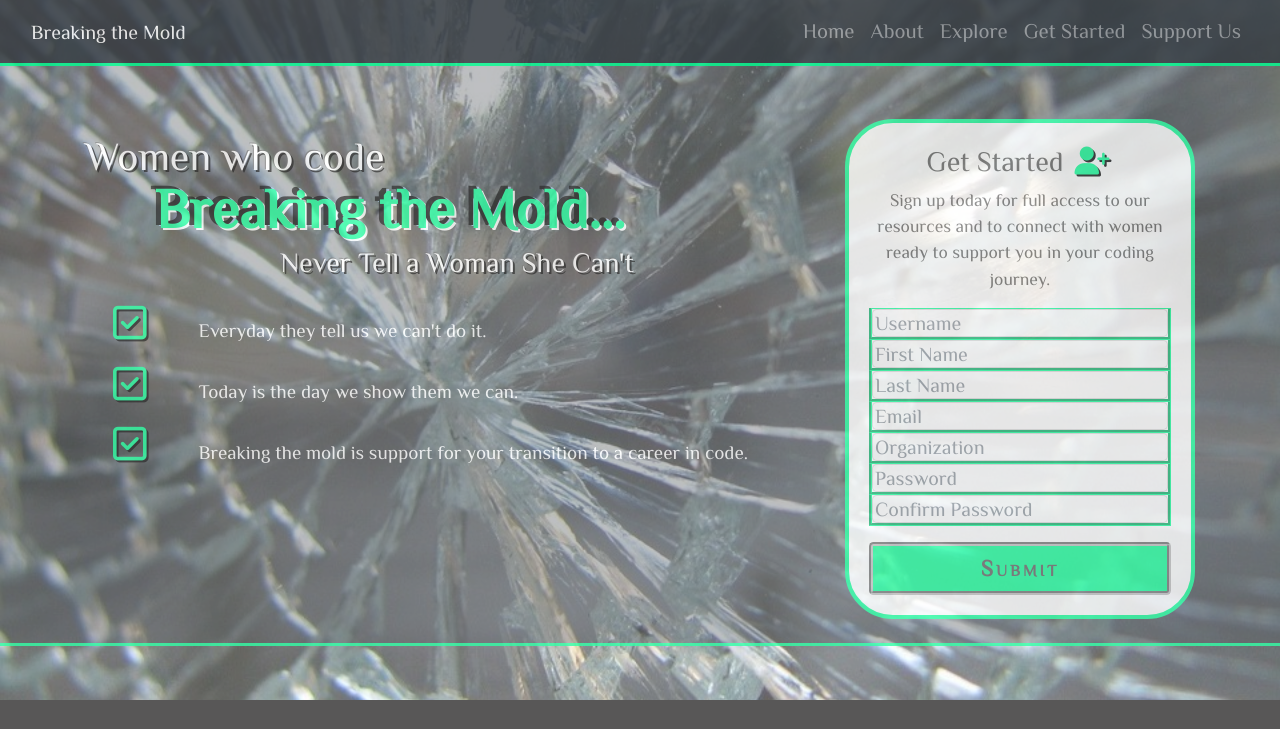
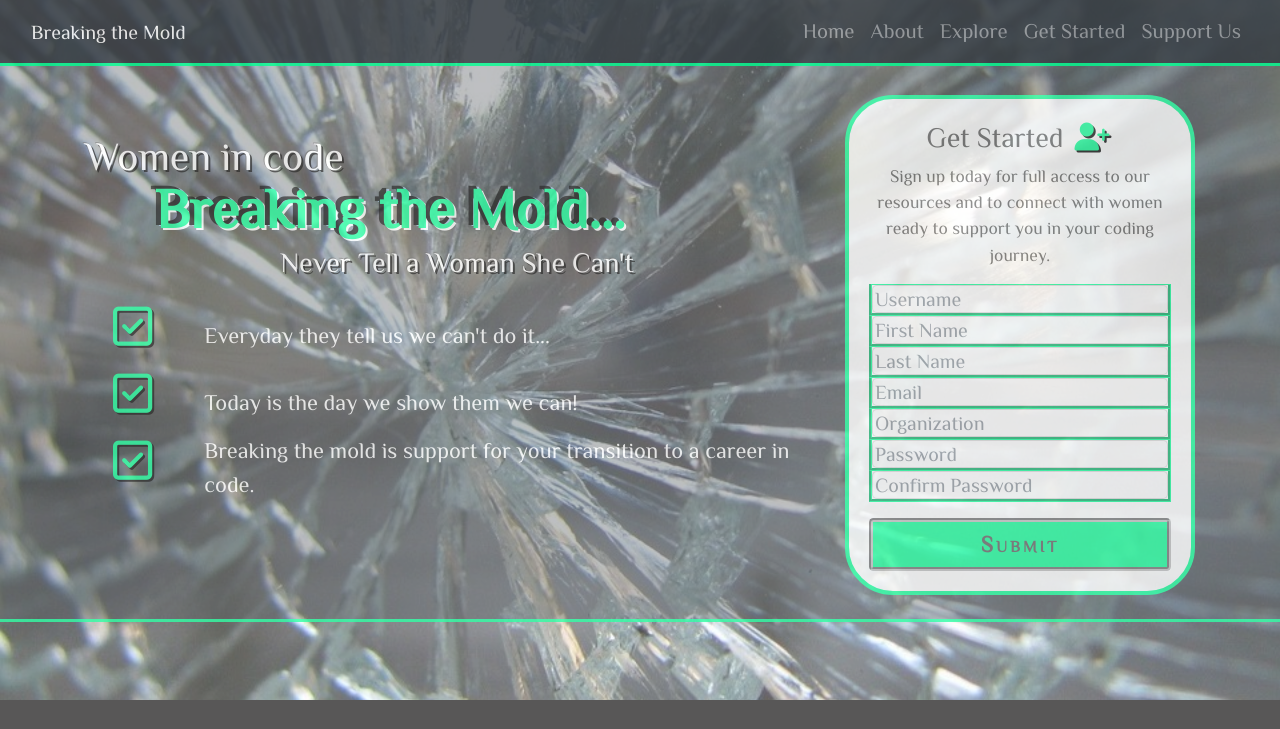
Before and after one commit to Breaking-the-Mold/Breaking_the_Mold, a website: page index.html in a window 1280 px wide. Shown: the top 729 px of the page. Drawn offline with nearby package versions, Linux system fonts and the light colour scheme; a web font is replaced by a local one.

Commit message:
Update placement of form/alter some wording

```diff
--- a/css/style.css
+++ b/css/style.css
@@ -40,7 +40,7 @@ text-shadow: -5px -3px black, 2px 2px #fff, -2px -2px #96B8DC
 }
 
 .p-4 {
-font-size: 1.2em;
+font-size: 1.4em;
 padding: 1.5rem !important;
 }
 
@@ -122,9 +122,10 @@ text-shadow: 2px 2px black;
 }
 
 .card-form {
-border: #00ff90 solid .3em;
-margin-bottom: 1.5em;
-border-radius: 3em;
+    border: #00ff90 solid .3em;
+    margin-bottom: 1.5em;
+    border-radius: 3em;
+	margin-top: -2.5em;
 }
 
 .card-form i {
--- a/index.html
+++ b/index.html
@@ -2,16 +2,35 @@
 <html  lang="en">
 
 <head>
+    <title>Breaking the Mold</title>
     <meta http-equiv="x-ua-compatible" content="ie=edge">
     <meta name="viewport" content="width=device-width, initial-scale=1.0" />
-    <link rel="stylesheet" href="./css/normalize.css">
+
+    <!-- Google Verification-->
+    <meta name="google-site-verification" content="1YmYIrDSVoCBuKiayblYickIeFiCkUxOaCnvKDh5FHM" />
+
+    <!-- Meta info-->
+    <meta name="description" content="Breaking the Mold: supporting women who transition to a career in Code">
+    <meta name="keywords" content="HTML, CSS, JavaScript, Freelance, CodeDaily, Women Code, Women in Code, Black Girls Code, NiKole Maxwell">
+    <meta name="author" content="NiKole Maxwell">
+
+    <!-- Normalize Browser -->
+    <link href="css/normalize.css" rel="stylesheet">
+
+    <!-- Import BootStrap -->
+    <link rel="stylesheet" href="https://maxcdn.bootstrapcdn.com/bootstrap/4.0.0-beta/css/bootstrap.min.css" integrity="sha384-/Y6pD6FV/Vv2HJnA6t+vslU6fwYXjCFtcEpHbNJ0lyAFsXTsjBbfaDjzALeQsN6M" crossorigin="anonymous">
+
+    <!-- Google Fonts -->
     <link href="https://fonts.googleapis.com/css?family=Forum|Glass+Antiqua|Iceland|Questrial|Quicksand|Rokkitt" rel="stylesheet">
     <link href="https://fonts.googleapis.com/css?family=Advent+Pro|Courgette|El+Messiri|Michroma|Orbitron" rel="stylesheet">
     <link href="https://fonts.googleapis.com/css?family=Philosopher" rel="stylesheet">
+
+    <!-- Import Font Awesome -->
     <script src="https://use.fontawesome.com/790469ea08.js"></script>
-    <link rel="stylesheet" href="https://maxcdn.bootstrapcdn.com/bootstrap/4.0.0-beta/css/bootstrap.min.css" integrity="sha384-/Y6pD6FV/Vv2HJnA6t+vslU6fwYXjCFtcEpHbNJ0lyAFsXTsjBbfaDjzALeQsN6M" crossorigin="anonymous">
+
+    <!-- Personal Stylesheet -->
     <link rel="stylesheet" href="./css/style.css">
-    <title>Breaking the Mold</title>
+
 </head>
 
 <!-- Body-->
@@ -58,7 +77,7 @@ Support Us </a>
                     <div class="container">
                         <div class="row">
                             <div class="col-sm-6 col-md-4 col-lg-8">
-                                <h1 id="header-title" class="display4"> Women who code<br> <strong>&nbsp; &nbsp;&nbsp; Breaking the Mold...</strong>
+                                <h1 id="header-title" class="display4"> Women in code<br> <strong>&nbsp; &nbsp;&nbsp; Breaking the Mold...</strong>
                                     <br>
                                     <h3 id="header-title-sub">
                                         <center>&nbsp;&nbsp;Never Tell a Woman She Can't</center>
@@ -69,7 +88,7 @@ Support Us </a>
                                         </div>
 
                                         <div class="p-4 align-self-end">
-                                            Everyday they tell us we can't do it.
+                                            Everyday they tell us we can't do it...
                                         </div>
 
                                     </div>
@@ -79,7 +98,7 @@ Support Us </a>
 
                                         </div>
                                         <div class="p-4 align-self-end">
-                                            Today is the day we show them we can.
+                                            Today is the day we show them we can!
                                         </div>
                                     </div>
                                     <div class="d-flex flex-row">
@@ -98,7 +117,8 @@ Support Us </a>
                                 <div class="card bg.primary text-center card-form">
                                     <div class="card-body">
 
-                                            <h3> Get Started <i class="fa fa-user-plus"> </i></h3>                                                   <p>Sign up today for full access to our resources and to connect with women ready to support you in your coding journey.</p>
+                                            <h3> Get Started <i class="fa fa-user-plus"> </i></h3>
+                                            <p>Sign up today for full access to our resources and to connect with women ready to support you in your coding journey.</p>
 
                                         <form>
                                             <!--action was removed, add back in once live and connected to the db -->
@@ -262,5 +282,7 @@ Support Us </a>
     <script src="https://code.jquery.com/jquery-3.2.1.slim.min.js" integrity="sha384-KJ3o2DKtIkvYIK3UENzmM7KCkRr/rE9/Qpg6aAZGJwFDMVNA/GpGFF93hXpG5KkN" crossorigin="anonymous"></script>
     <script src="https://cdnjs.cloudflare.com/ajax/libs/popper.js/1.11.0/umd/popper.min.js" integrity="sha384-b/U6ypiBEHpOf/4+1nzFpr53nxSS+GLCkfwBdFNTxtclqqenISfwAzpKaMNFNmj4" crossorigin="anonymous"></script>
     <script src="https://maxcdn.bootstrapcdn.com/bootstrap/4.0.0-beta/js/bootstrap.min.js" integrity="sha384-h0AbiXch4ZDo7tp9hKZ4TsHbi047NrKGLO3SEJAg45jXxnGIfYzk4Si90RDIqNm1" crossorigin="anonymous"></script>
+
+
 </body>
 </html>
```
